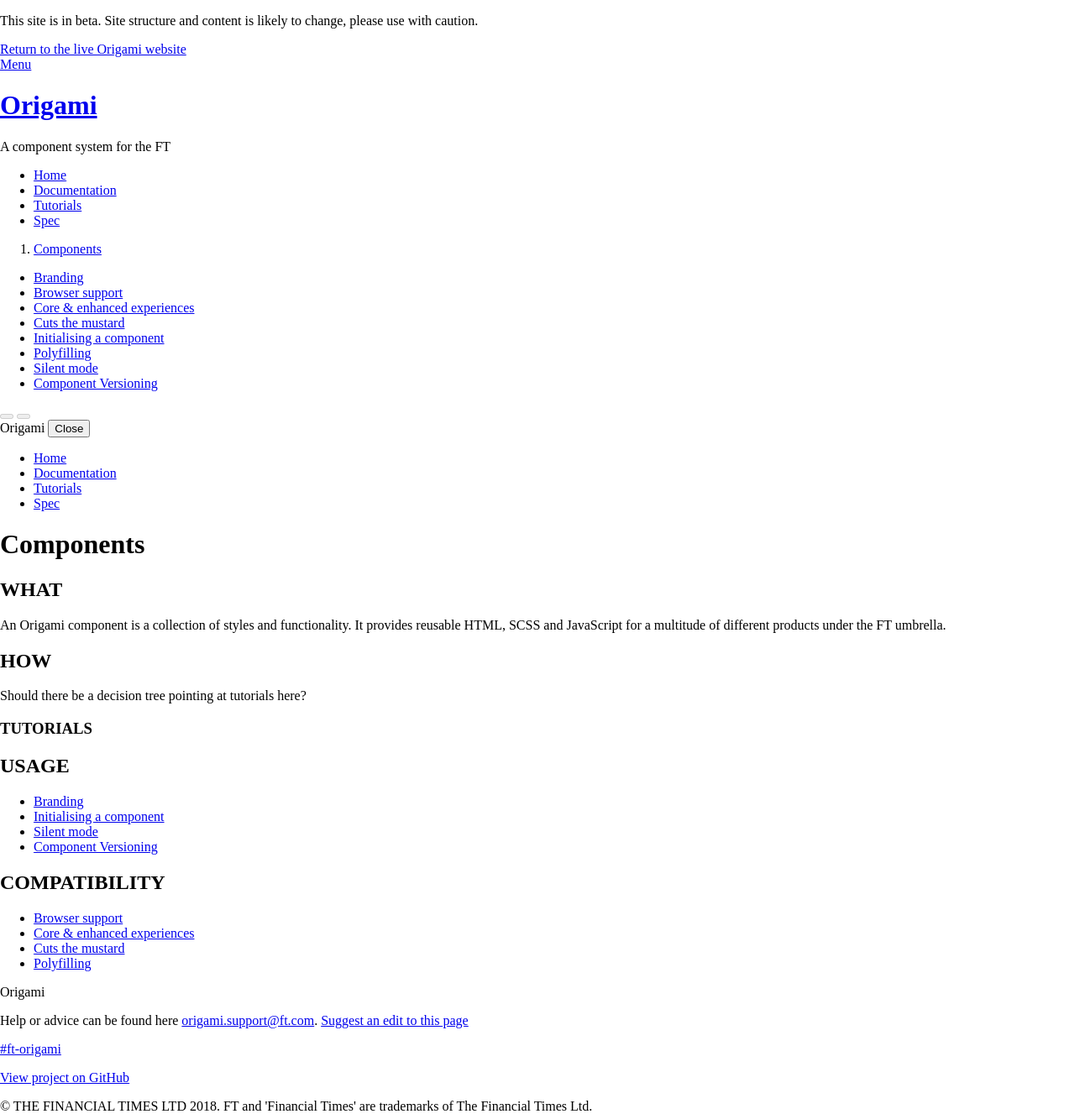
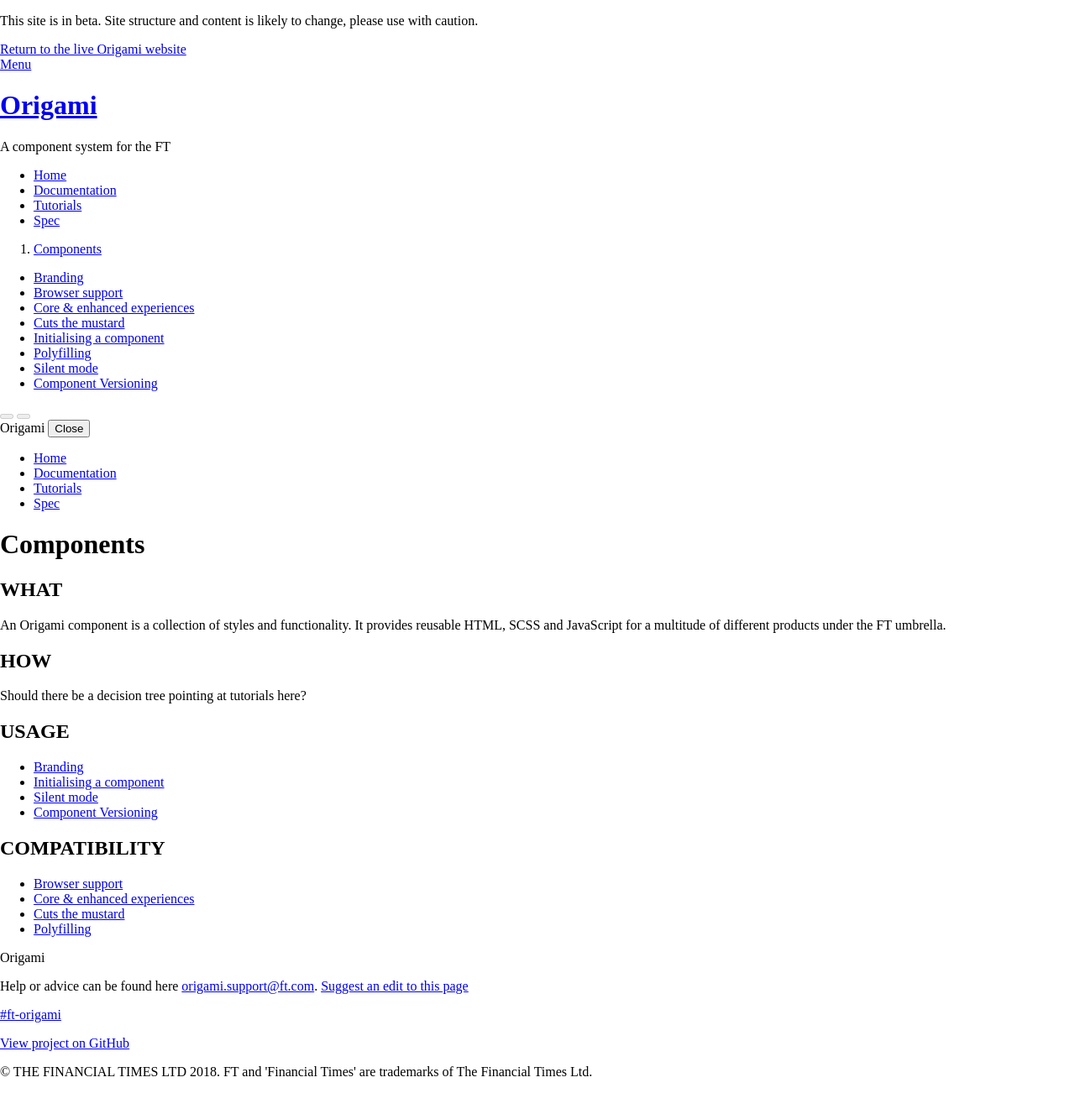
Before and after one commit to Financial-Times/origami-website, a Jekyll site: the page built from _documentation/components.md, in a window 1280 px wide. Shown: the whole page at 84% size. Built offline with Jekyll 4.4.1, drawn with Linux system fonts in a browser that asks for light colours; a style sheet for code colours, icons or effects is not loaded; after the commit the page ends 1286 px from its top, so only the background shows below that.

Commit message:
sassdocs / warning

```diff
--- a/_documentation/components.md
+++ b/_documentation/components.md
@@ -11,7 +11,6 @@ An Origami component is a collection of styles and functionality. It provides re
 ## HOW
 
 Should there be a decision tree pointing at tutorials here?
-### TUTORIALS
 
 
 ## USAGE
```
